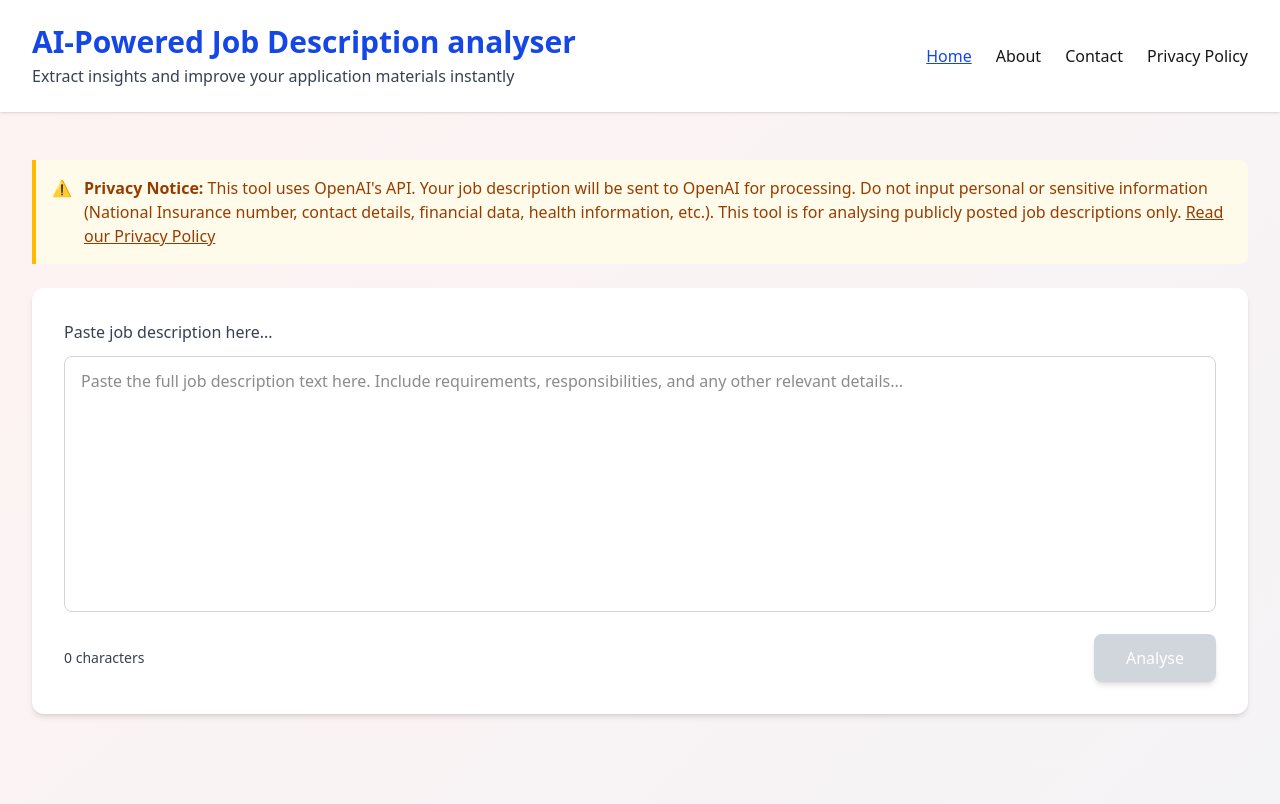
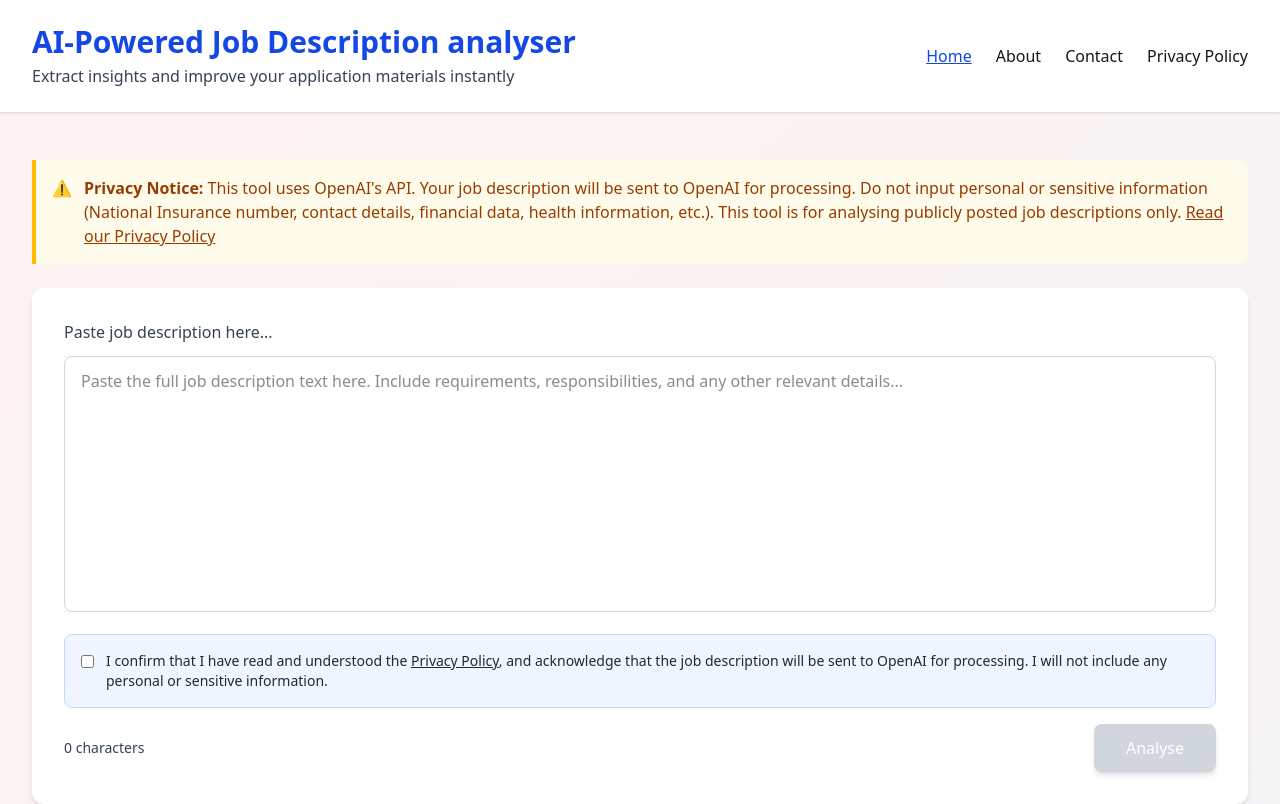
Before and after one commit to honhaoz/ai-job-analyser, a Next.js app in the folder apps/consumer-app/: page / in a window 1280 px wide. Shown: the top 804 px of the page. Built offline with nearby package versions, Linux system fonts and the light colour scheme.

Commit message:
feat: add privacy checkbox

```diff
--- a/apps/consumer-app/app/page.tsx
+++ b/apps/consumer-app/app/page.tsx
@@ -139,6 +139,7 @@ const InputJDForm = ({
   isValid: boolean;
   error: string | null;
 }) => {
+  const [privacyAccepted, setPrivacyAccepted] = useState(false);
   return (
     <form onSubmit={handleSubmit}>
       <div className="bg-white rounded-xl shadow-md p-6 sm:p-8 mb-8 sm:mb-12 transition-all hover:shadow-lg">
@@ -153,7 +154,10 @@ const InputJDForm = ({
           className="w-full h-48 sm:h-64 px-4 py-3 border border-gray-300 rounded-lg focus:outline-none focus:ring-2 focus:ring-blue-500 focus:border-transparent resize-none transition-all"
           placeholder="Paste the full job description text here. Include requirements, responsibilities, and any other relevant details..."
         />
-
+        <PrivacyCheckbox
+          privacyAccepted={privacyAccepted}
+          setPrivacyAccepted={setPrivacyAccepted}
+        />
         <div className="flex flex-col sm:flex-row justify-between items-start sm:items-center mt-4 gap-3">
           <div className="flex items-center gap-2">
             <span
@@ -168,7 +172,7 @@ const InputJDForm = ({
 
           <button
             type="submit"
-            disabled={!isValid || isAnalysing}
+            disabled={!privacyAccepted || !isValid || isAnalysing}
             className="w-full sm:w-auto px-8 py-3 bg-blue-600 text-white rounded-lg hover:bg-blue-700 disabled:bg-gray-300 disabled:cursor-not-allowed transition-all transform hover:scale-105 active:scale-95 shadow-md hover:shadow-lg"
           >
             {isAnalysing ? "Analysing..." : "Analyse"}
@@ -184,3 +188,34 @@ const InputJDForm = ({
     </form>
   );
 };
+
+const PrivacyCheckbox = ({
+  privacyAccepted,
+  setPrivacyAccepted,
+}: {
+  privacyAccepted: boolean;
+  setPrivacyAccepted: React.Dispatch<React.SetStateAction<boolean>>;
+}) => {
+  return (
+    <div className="flex flex-row items-start gap-3 mt-4 p-4 bg-blue-50 rounded-lg border border-blue-200">
+      <input
+        id="privacy-accept"
+        checked={privacyAccepted}
+        onChange={(e) => setPrivacyAccepted(e.target.checked === true)}
+        type="checkbox"
+        className="mt-1"
+      />
+      <label htmlFor="privacy-accept" className="text-sm text-gray-800 ">
+        I confirm that I have read and understood the{" "}
+        <Link
+          href="/privacy"
+          className="underline hover:text-amber-900 transition-colors"
+        >
+          Privacy Policy
+        </Link>
+        , and acknowledge that the job description will be sent to OpenAI for
+        processing. I will not include any personal or sensitive information.
+      </label>
+    </div>
+  );
+};
```
